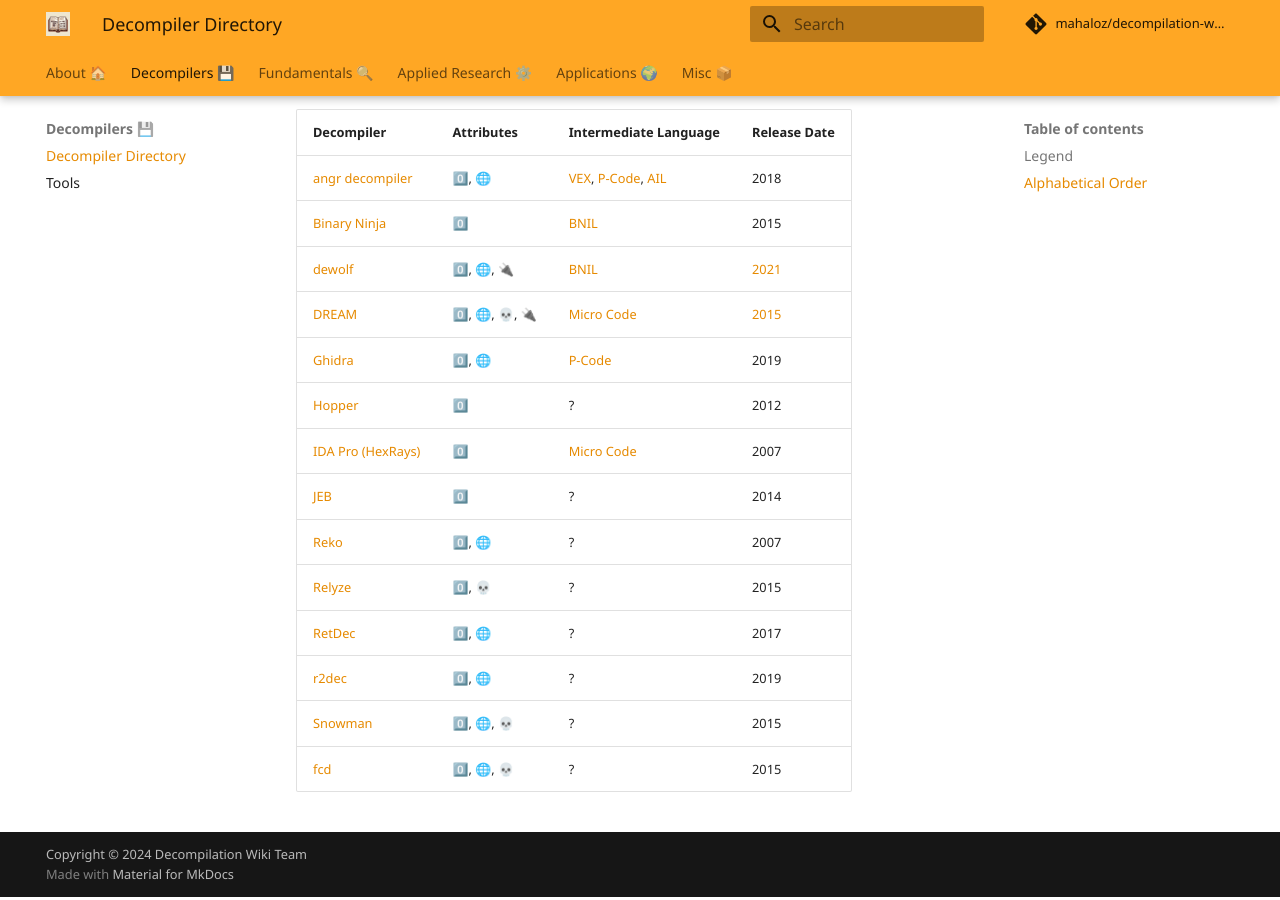
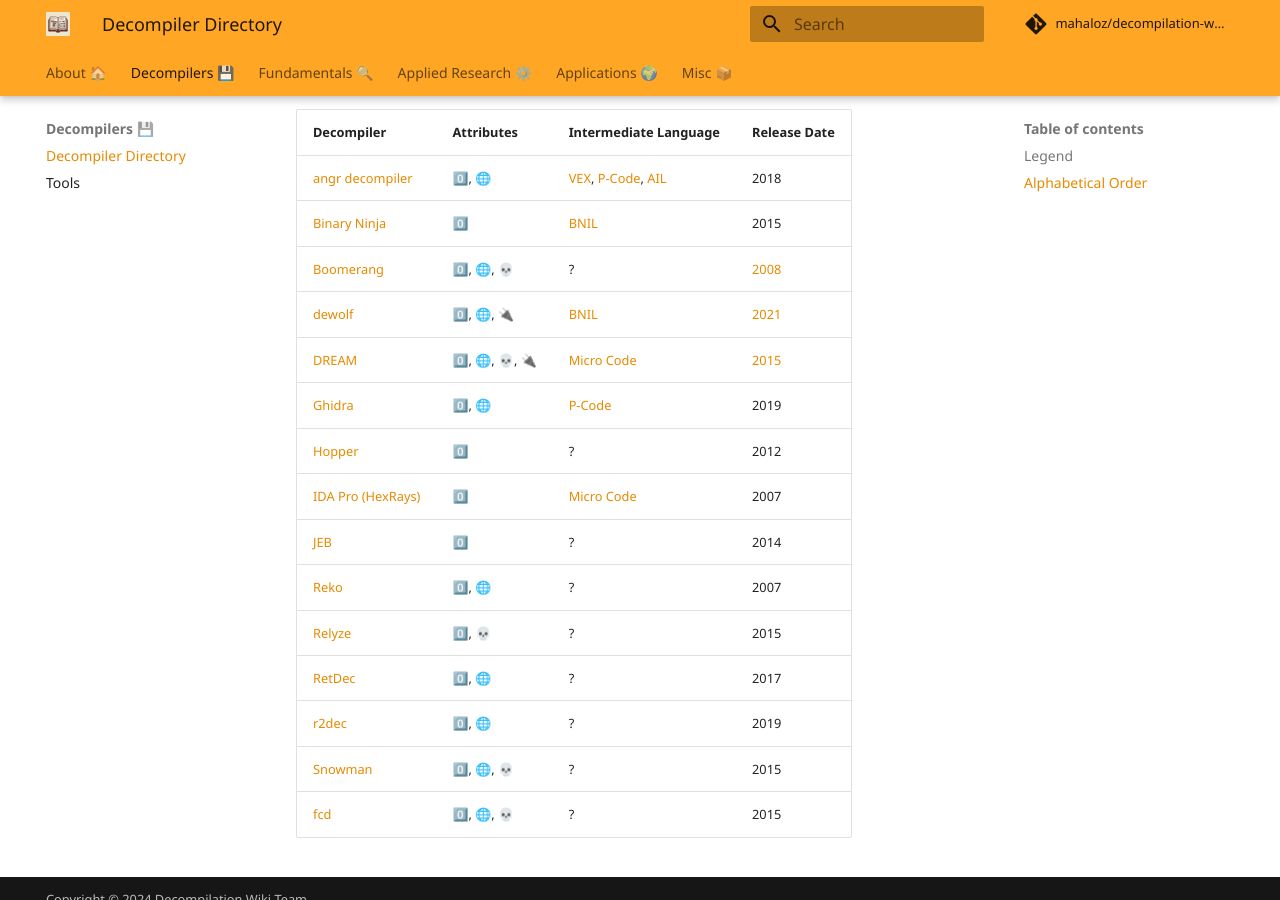
Before and after one commit to mahaloz/decompilation-wiki, an MkDocs documentation site: the page built from docs/decompilers/directory.md, in a window 1280 px wide and 900 px high, scrolled down 519 px. Built offline with MkDocs 1.6.1 and Material for MkDocs 9.7.7, drawn with Linux system fonts in a browser that asks for light colours; comment, search, counter and statistics services are not loaded.

Commit message:
Add boomerang decompiler

```diff
--- a/docs/decompilers/directory.md
+++ b/docs/decompilers/directory.md
@@ -17,6 +17,7 @@
 |------------|------------|-----------|--------------|
 | [angr decompiler](https://github.com/angr/angr/tree/master/angr/analyses/decompiler) | 0️⃣, 🌐 | [VEX](https://github.com/angr/vex/tree/8f48c00eadbb31d379b829c01792a9c4a21636d4), [P-Code](https://spinsel.dev/assets/2020-06-17-ghidra-brainfuck-processor-1/ghidra_docs/language_spec/html/pcoderef.html), [AIL](https://github.com/angr/ailment) | 2018 |
 | [Binary Ninja](https://binary.ninja/) | 0️⃣ | [BNIL](https://docs.binary.ninja/dev/bnil-llil.html) | 2015 |
+| [Boomerang](https://github.com/BoomerangDecompiler/boomerang) | 0️⃣, 🌐, 💀 | ? | [2008](https://github.com/BoomerangDecompiler/boomerang/commit/e29c6d1f78f0d7d174455e10cee1232da64cac61) |
 | [dewolf](https://github.com/fkie-cad/dewolf) | 0️⃣, 🌐, 🔌 | [BNIL](https://docs.binary.ninja/dev/bnil-llil.html) | [2021](https://github.com/fkie-cad/dewolf/commit/426d1ad631879ba81640da49400fd9ec652a9bcb) |
 | [DREAM](https://github.com/CodeIntelligenceTesting/dream-ida) | 0️⃣, 🌐, 💀, 🔌 | [Micro Code](https://gist.github.com/icecr4ck/6c744d489efbb07a32bb22e8a3c748e3) | [2015](https://net.cs.uni-bonn.de/fileadmin/ag/martini/Staff/yakdan/dream_ndss2015.pdf) |
 | [Ghidra](https://github.com/NationalSecurityAgency/ghidra) | 0️⃣, 🌐 | [P-Code](https://spinsel.dev/assets/2020-06-17-ghidra-brainfuck-processor-1/ghidra_docs/language_spec/html/pcoderef.html) | 2019 |
```
